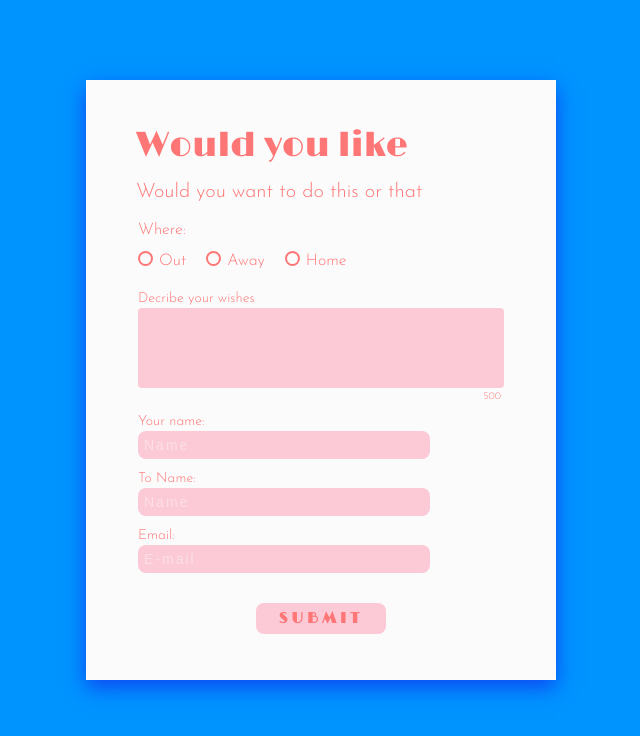
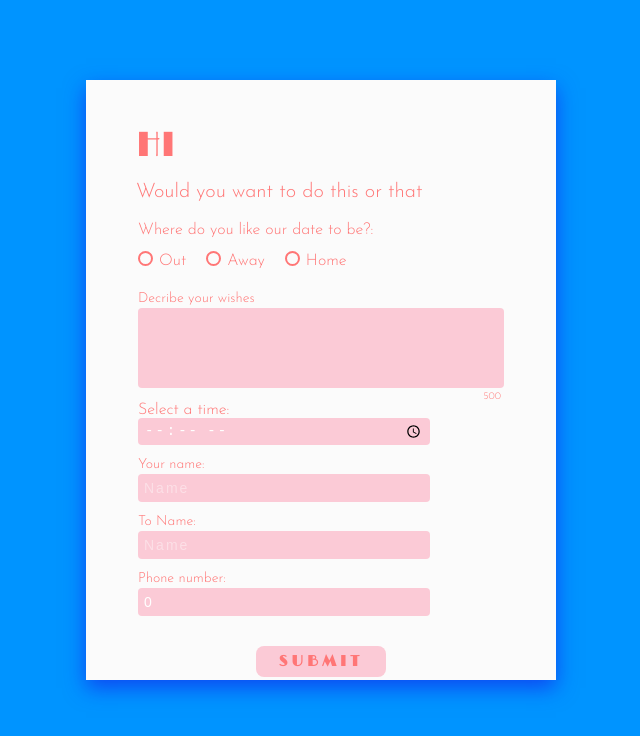
Before and after one commit to JohLeo/cake-crumbs, a React (Create React App) app: page /reply in a window 1280 px wide. Shown: the top 736 px of the page, without its empty margins (319-959 px from the left). Built offline with nearby package versions, Linux system fonts and the light colour scheme.

Commit message:
sorting form summary and creating number input issue

```diff
--- a/src/components/Capture.tsx
+++ b/src/components/Capture.tsx
@@ -1,19 +1,28 @@
 import React from 'react';
 import html2canvas from 'html2canvas';
+import { CaptureDiv, CaptureButton } from './style/capture-style';
 
 interface CaptureProps {
   captureAreaId: string;
-  captureAreaWidth?: string;
 }
 
-const CaptureIt: React.FC<CaptureProps> = ({ captureAreaId, captureAreaWidth = '30%' }) => {
+const CaptureIt: React.FC<CaptureProps> = ({ captureAreaId }) => {
   const captureAndDownload = () => {
     const captureArea = document.getElementById(captureAreaId);
 
     if (captureArea) {
+      const button = captureArea.querySelector('button');
+      if (button) {
+        button.style.display = 'none';
+      }
+
       html2canvas(captureArea, {
         scale: 3
       }).then(canvas => {
+        if (button) {
+          button.style.display = 'block';
+        }
+
         const link = document.createElement('a');
         link.href = canvas.toDataURL('image/png');
         link.download = 'Its-a-Date.png';
@@ -30,9 +39,9 @@ const CaptureIt: React.FC<CaptureProps> = ({ captureAreaId, captureAreaWidth = '
   };
 
   return (
-    <div style={{ width: captureAreaWidth }}>
-      <button onClick={handleDownloadConfirmation}>Capture this</button>
-    </div>
+    <CaptureDiv>
+      <CaptureButton onClick={handleDownloadConfirmation}>Capture this</CaptureButton>
+    </CaptureDiv>
   );
 };
 
--- a/src/components/Date.tsx
+++ b/src/components/Date.tsx
@@ -1,6 +1,7 @@
 import React from 'react';
 import { useLocation } from 'react-router-dom';
 import CaptureIt from './Capture';
+import { SumContainer, SumLetter, DateHead, DateBigP, DateP } from './style/date-style';
 
 interface FormData {
   myName: string;
@@ -8,7 +9,8 @@ interface FormData {
   message: string;
   where: string;
   selectedOption: string;
-  email: string;
+  tel: number;
+  selectedTime: string;
 }
 
 const ItsADate: React.FC = () => {
@@ -20,21 +22,35 @@ const ItsADate: React.FC = () => {
   }
 
   return (
-    <div>
-      Im going to an inbox and there i will spread som joy!
+    <SumContainer>
 
-      <div id="captureArea">
-        <h2>Summary of Form Data:</h2>
-        <p>Name: {formData.myName}</p>
-        <p>To Name: {formData.toName}</p>
-        <p>Message: {formData.message}</p>
-        <p>Where: {formData.where}</p>
-        <p>Selected Option: {formData.selectedOption}</p>
-        <p>Email: {formData.email}</p>
-      </div>
-      <CaptureIt captureAreaId="captureArea" />
+      <SumLetter id="captureArea">
+        <DateHead>It's a YES!</DateHead>
 
-    </div>
+        <DateBigP>
+          My dear {formData.toName}, I would love to go on a date with you!
+        </DateBigP>
+
+        <DateP>
+          I would prefer being {formData.where} for this date. <br />
+          Im thinking a great date would be:
+          {formData.message}
+        </DateP>
+
+        <DateP>
+          Where: {formData.selectedOption} <br />
+          Pick me up on the 14th of February at {formData.selectedTime} <br /><br />
+          If anything changes, contact me, {formData.tel}
+        </DateP>
+
+        <DateBigP>Yours sincerely, {formData.myName}.</DateBigP>
+
+
+        <CaptureIt captureAreaId="captureArea" />
+      </SumLetter>
+
+
+    </SumContainer>
   )
 };
 
--- a/src/components/Form.tsx
+++ b/src/components/Form.tsx
@@ -11,6 +11,7 @@ import {
   RadioLabel,
   StyledSelect,
   ColContainer,
+  TimeInput,
   TextForm,
   CharSpan,
   RowContainer,
@@ -23,7 +24,8 @@ interface FormData {
   message: string;
   where: string;
   selectedOption: string;
-  email: string;
+  tel: number;
+  selectedTime: string;
 }
 
 const FormToLove: React.FC = () => {
@@ -33,7 +35,8 @@ const FormToLove: React.FC = () => {
     message: '',
     where: '',
     selectedOption: '',
-    email: '',
+    tel: 0,
+    selectedTime: ''
   });
 
   const navigate = useNavigate();
@@ -42,7 +45,7 @@ const FormToLove: React.FC = () => {
     const { name, value } = event.target;
     setFormData({
       ...formData,
-      [name]: value,
+      [name]: name === 'phone' ? parseInt(value, 10) : value
     });
   };
 
@@ -106,10 +109,19 @@ const FormToLove: React.FC = () => {
   const remainingCharacters = 500 - formData.message.length;
 
 
+  const handleTimeChange = (event: React.ChangeEvent<HTMLInputElement>) => {
+    const { value } = event.target;
+    setFormData(prevFormData => ({
+      ...prevFormData,
+      selectedTime: value
+    }));
+  };
+
+
   const handleSubmit = (event: React.FormEvent) => {
     event.preventDefault();
 
-    if (formData.myName && formData.toName && formData.message && formData.where && formData.selectedOption && formData.email) {
+    if (formData.myName && formData.toName && formData.message && formData.where && formData.selectedOption && formData.tel) {
       navigate('/date', { state: { formData } });
     } else {
       alert('Please fill in all fields');
@@ -119,13 +131,13 @@ const FormToLove: React.FC = () => {
 
   return (
     <div>
-      <FormTitle>Would you like</FormTitle>
+      <FormTitle>HI</FormTitle>
       <FormP>Would you want to do this or that</FormP>
       <FormTo onSubmit={handleSubmit}>
 
         <ColContainer>
           <FormInfo>
-            Where:
+            Where do you like our date to be?:
           </FormInfo>
           <RowContainer>
             <RadioLabel htmlFor="whereOut">
@@ -189,6 +201,15 @@ const FormToLove: React.FC = () => {
         />
         <CharSpan>{remainingCharacters}</CharSpan>
 
+        <label htmlFor="timeInput">Select a time:</label>
+        <TimeInput
+          type="time"
+          id="timeInput"
+          name="timeInput"
+          value={formData.selectedTime}
+          onChange={handleTimeChange}
+          required
+        />
 
         <div>
           <FormLabel htmlFor="myName">Your name:</FormLabel>
@@ -218,15 +239,15 @@ const FormToLove: React.FC = () => {
 
 
         <div>
-          <FormLabel htmlFor="email">Email:</FormLabel>
+          <FormLabel htmlFor="tel">Phone number:</FormLabel>
           <NameInput
-            type="email"
-            id="email"
-            name="email"
-            placeholder='E-mail'
-            value={formData.email}
+            type="tel"
+            id="tel"
+            name="tel"
+            placeholder='Enter your phone number'
+            value={formData.tel}
             onChange={handleInputChange}
-            autoComplete='email'
+            autoComplete='tel'
           />
         </div>
 
--- /dev/null
+++ b/src/components/style/capture-style.tsx
@@ -0,0 +1,26 @@
+import styled from "styled-components";
+
+export const CaptureDiv = styled.div`
+  align-self: center;
+`;
+
+export const CaptureButton = styled.button`
+  background-color: #FBCAD6;
+  color: #FF7676;
+  width: 130px;
+  padding: 6px;
+  font-size: 15px;
+  font-family: Limelight;
+  font-weight: 700;
+  text-transform: uppercase;
+  letter-spacing: 4px;
+  cursor: pointer;
+  border: none;
+  border-radius: 8px;
+  margin: 30px 0;align-self: center;
+
+  &:hover {
+    color: #FF7676;
+    box-shadow: 4px 4px 10px #fa8c8c;
+  }
+`;
--- a/src/components/style/date-style.tsx
+++ b/src/components/style/date-style.tsx
@@ -1,8 +1,43 @@
 
 import styled from 'styled-components';
 
-export const Envelope = styled.div`
+// generall containers
+export const SumContainer = styled.div`
   display: flex;
   justify-content: center;
-  margin-top: 17vh;
+  margin-top: 10vh;
 `;
+
+// basic styling for the letter
+export const SumLetter = styled.div`
+  display: flex;
+  flex-direction: column;
+  justify-items: center;
+  background-color: #FBFBFB;
+  width: 470px;
+  height: 600px;
+  box-shadow: 0 8px 20px rgba(27, 0, 229, 0.512);
+`;
+
+
+// fontstyling
+export const DateHead = styled.h2`
+  font-family: Limelight;
+  font-size: 35px;
+  font-weight: 300;
+  margin: 44px 0 0 50px;
+  color: #FF7676;
+`
+export const DateBigP = styled.p`
+  font-size: 16px;
+  font-weight: 400;
+  margin: 15px 50px;
+  color: #FF7676;
+`
+
+export const DateP = styled.p`
+  font-size: 16px;
+  font-weight: 300;
+  margin: 15px 50px;
+  color: #FF7676;
+`
--- a/src/components/style/reply-style.tsx
+++ b/src/components/style/reply-style.tsx
@@ -72,7 +72,7 @@ export const NameInput = styled.input`
   margin: 0 auto;
   padding: 6px;
   background-color: #FBCAD6;
-  border-radius: 8px;
+  border-radius: 4px;
   border: none;
   color: #fff;
   font-size: 14px;
@@ -84,6 +84,17 @@ export const NameInput = styled.input`
   color: #ffffff67;
 }
 `
+
+export const TimeInput = styled.input`
+  width: 280px;
+  padding: 3px 6px;
+  border: none;
+  border-radius: 4px;
+  font-size: 14px;
+  color: #fff;
+  background-color: #FBCAD6;
+  letter-spacing: 2px;
+`;
 
 // radio buttons
 export const RadioButton = styled.input.attrs({ type: 'radio' })`
--- a/src/index.css
+++ b/src/index.css
@@ -1,4 +1,4 @@
-@import url('https://fonts.googleapis.com/css2?family=Josefin+Sans:wght@200;300;700&family=Limelight&display=swap');
+@import url('https://fonts.googleapis.com/css2?family=Josefin+Sans:wght@200;300;400;700&family=Limelight&display=swap');
 
 body {
   margin: 0;
```
